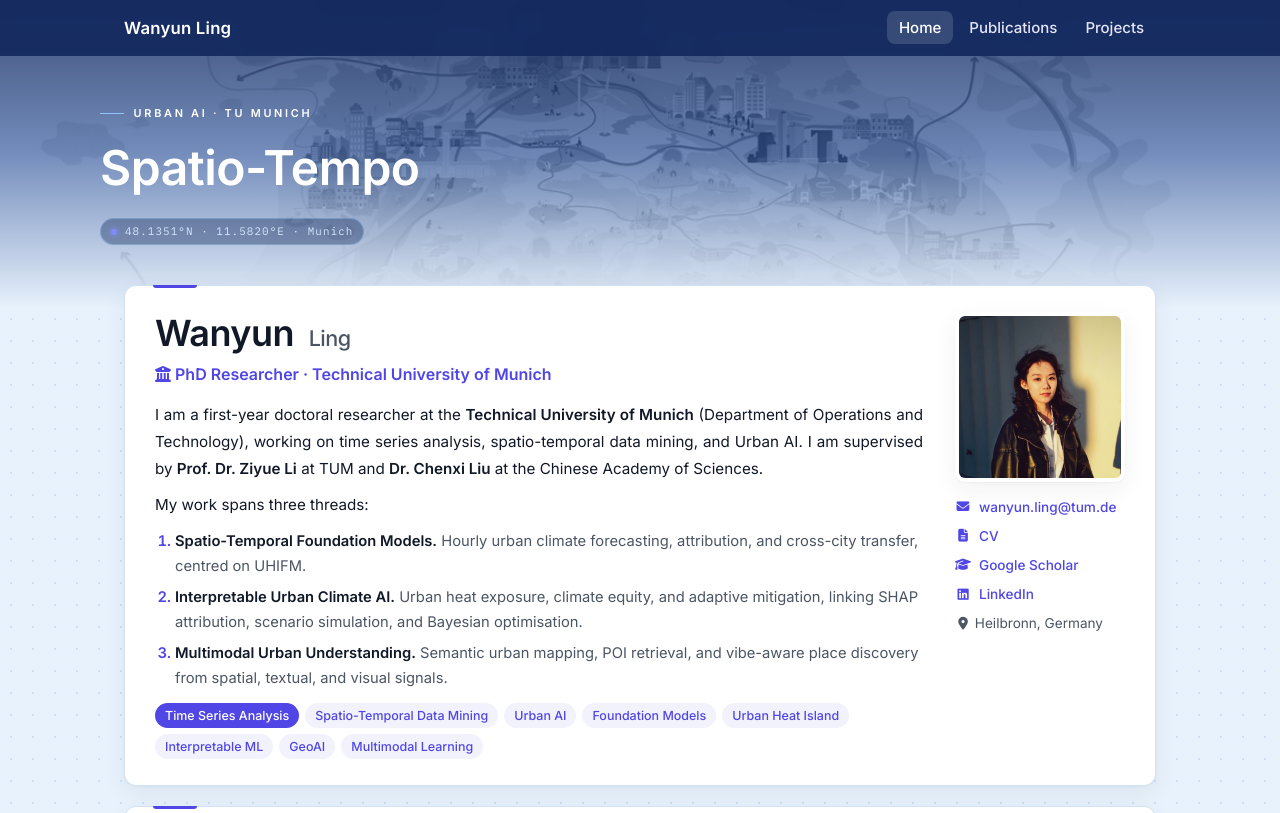
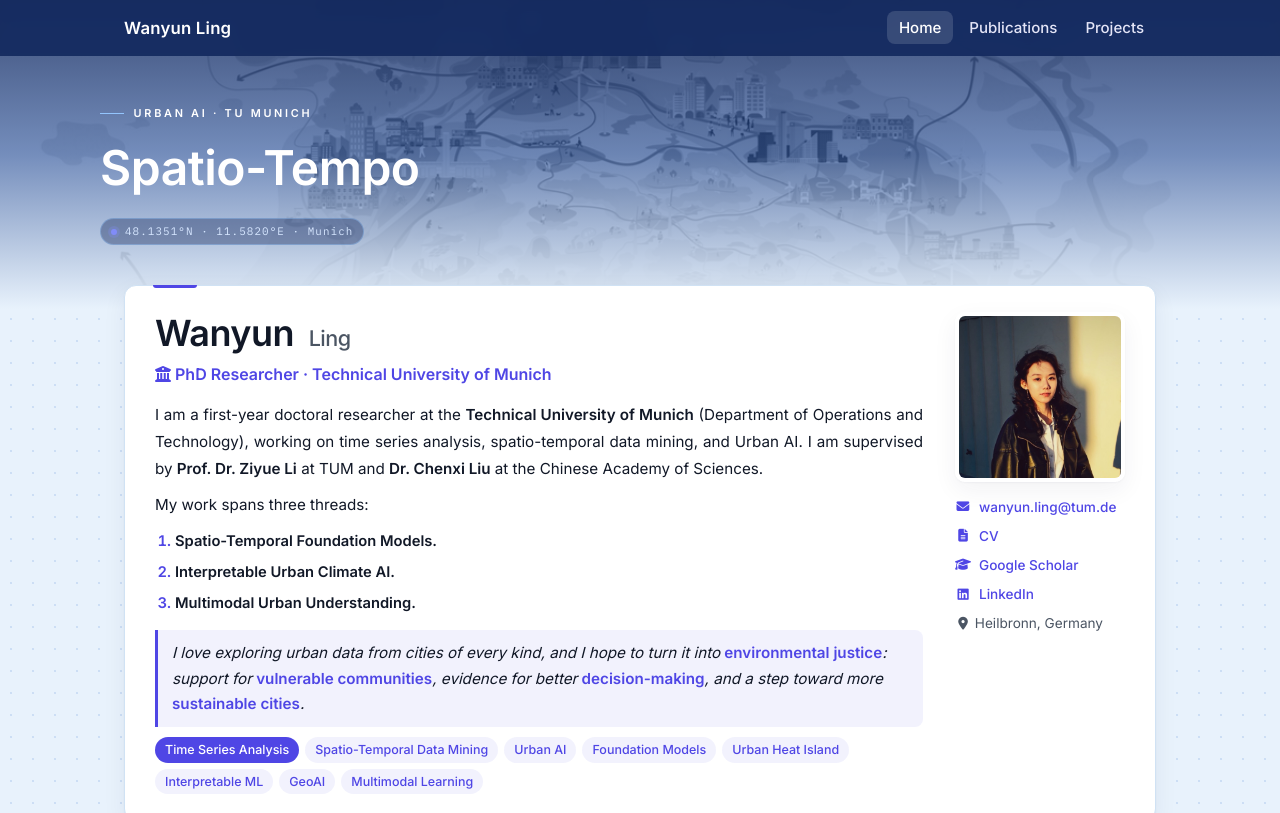
Before and after one commit to wyling0v0/wyling0v0.github.io, a plain HTML site: page index.html in a window 1280 px wide. Shown: the top 813 px of the page. Drawn offline with Linux system fonts and the light colour scheme.

Commit message:
Homepage: drop thread descriptions, add personal slogan
Keep only the three research-thread titles and add a short slogan about
urban data, environmental justice, vulnerable communities, decision-making
and sustainable cities.

Co-Authored-By: Claude Sonnet 5.5 <noreply@anthropic.com>

```diff
--- a/css/style.css
+++ b/css/style.css
@@ -1376,6 +1376,13 @@ main {
 .focus-list li { margin-bottom: 6px; }
 .focus-list li::marker { font-weight: 700; color: var(--cyan); }
 .focus-list span { color: var(--text-sub); }
+.about-card p.slogan {
+  margin: 14px 0 6px; padding: 10px 14px;
+  border-left: 3px solid var(--cyan); background: var(--cyan-dim);
+  border-radius: 0 8px 8px 0;
+  font-style: italic; text-align: left; line-height: 1.7;
+}
+.about-card p.slogan strong { font-style: normal; color: var(--cyan); }
 .chips-row { display: flex; flex-wrap: wrap; gap: 6px; margin-top: 10px; }
 .pill {
   font-size: .78rem; font-weight: 500; color: var(--cyan);
--- a/index.html
+++ b/index.html
@@ -57,10 +57,15 @@
         My work spans three threads:
       </p>
       <ol class="focus-list">
-        <li><strong>Spatio-Temporal Foundation Models.</strong> <span>Hourly urban climate forecasting, attribution, and cross-city transfer, centred on UHIFM.</span></li>
-        <li><strong>Interpretable Urban Climate AI.</strong> <span>Urban heat exposure, climate equity, and adaptive mitigation, linking SHAP attribution, scenario simulation, and Bayesian optimisation.</span></li>
-        <li><strong>Multimodal Urban Understanding.</strong> <span>Semantic urban mapping, POI retrieval, and vibe-aware place discovery from spatial, textual, and visual signals.</span></li>
+        <li><strong>Spatio-Temporal Foundation Models.</strong></li>
+        <li><strong>Interpretable Urban Climate AI.</strong></li>
+        <li><strong>Multimodal Urban Understanding.</strong></li>
       </ol>
+      <p class="slogan">
+        I love exploring urban data from cities of every kind, and I hope to turn it into
+        <strong>environmental justice</strong>: support for <strong>vulnerable communities</strong>,
+        evidence for better <strong>decision-making</strong>, and a step toward more <strong>sustainable cities</strong>.
+      </p>
       <div class="chips-row">
         <span class="pill accent">Time Series Analysis</span>
         <span class="pill">Spatio-Temporal Data Mining</span>
```
